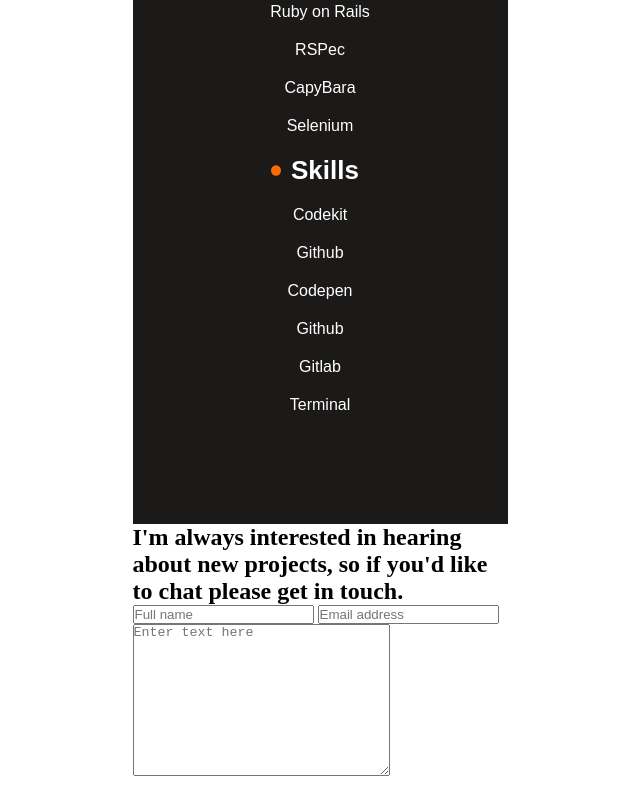
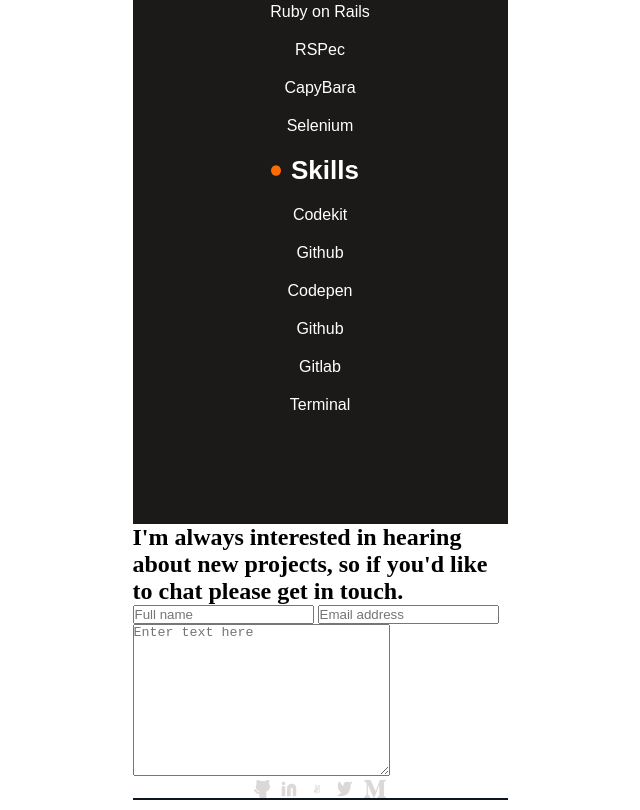
Before and after one commit to BranBayou/Mobile-First-Portfolio-Project, a website: page index.html in a window 1280 px wide. Shown: the part 4921-5731 px from the top of the page, without its empty margins (320-960 px from the left). Before the commit the page ends 5701 px from the top, so only its background shows below. Drawn offline with Linux system fonts and the light colour scheme.

Commit message:
add footer

```diff
--- a/index.html
+++ b/index.html
@@ -198,5 +198,12 @@
       <textarea name="textarea" id="" cols="30" rows="10" maxlength="500" placeholder="Enter text here"></textarea>
     </form>
   </section>
+  <footer>
+    <img src="./Img/git.svg" alt="">
+    <img src="./Img/Icon - Linkedin.svg" alt="">
+    <img src="./Img/Enabled.svg" alt="">
+    <img src="./Img/Icon - Twitter.svg" alt="">
+    <img src="./Img/Vector.svg" alt="">
+  </footer>
 </body>
 </html>
--- a/styles.css
+++ b/styles.css
@@ -448,3 +448,13 @@
   font-size: 16px;
   text-align: center;
 }
+
+footer {
+  display: flex;
+  justify-content: center;
+  gap: 10px;
+  height: 2.5vh;
+  width: 100%;
+  border-bottom: 2px solid #0d151e;
+  margin-bottom: 10px;
+}
```
